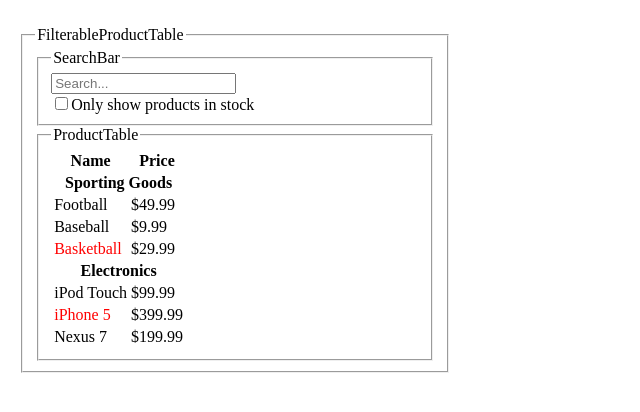
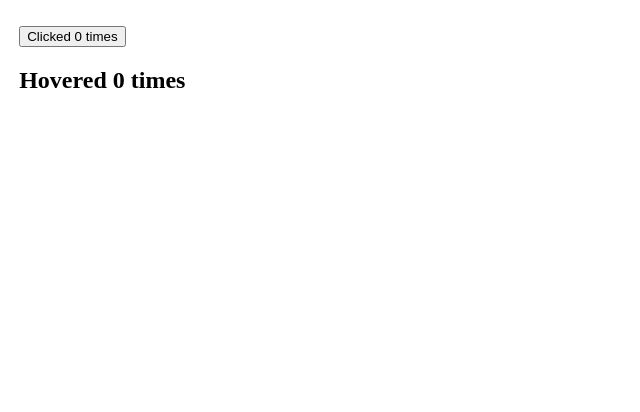
Before and after one commit to Jisan-mia/reactjs-core, a React (Vite) app: page / in a window 1280 px wide. Shown: the top 412 px of the page, without its empty margins (0-640 px from the left). Built offline with nearby package versions, Linux system fonts and the light colour scheme.

Commit message:
react hoc

```diff
--- a/src/App.jsx
+++ b/src/App.jsx
@@ -1,7 +1,8 @@
 // import ClockList from './components/ClockList'
 // import Form from './components/Form'
 
-import FilterableProductTable from "./components/ProductFilter/FilterableProductTable";
+import HOCExample from "./components/hoc";
+
 
 
 function App() {
@@ -29,7 +30,10 @@
         )}
       </Emoji> */}
 
-      <FilterableProductTable />
+      {/* <FilterableProductTable /> */}
+
+
+      <HOCExample />
     </div>
   );
 }
--- /dev/null
+++ b/src/components/hoc/ClickCounter.jsx
@@ -0,0 +1,12 @@
+import withCounter from "./withCounter"
+
+const ClickCounter = (props) => {
+  const {count, incrementCount} = props
+
+  return (
+      <button onClick={incrementCount}>Clicked {count} times</button>
+    )
+}
+
+
+export default withCounter(ClickCounter)
--- /dev/null
+++ b/src/components/hoc/HoverCounter.jsx
@@ -0,0 +1,9 @@
+import withCounter from "./withCounter"
+
+const HoverCounter = ({count, incrementCount}) => {
+  return (
+      <h2 onMouseOver={incrementCount}>Hovered {count} times</h2>
+    )
+}
+
+export default withCounter(HoverCounter)
--- /dev/null
+++ b/src/components/hoc/index.jsx
@@ -0,0 +1,11 @@
+import ClickCounter from "./ClickCounter";
+import HoverCounter from "./HoverCounter";
+
+export default function HOCExample() {
+  return (
+    <>
+      <ClickCounter />
+      <HoverCounter />
+    </>
+  )
+}
--- /dev/null
+++ b/src/components/hoc/withCounter.jsx
@@ -0,0 +1,23 @@
+import React from "react";
+
+const withCounter = (OriginalComponent) => {
+  class NewComponent extends React.Component {
+    state = {
+      count: 0,
+    };
+
+    incrementCount = () => {
+      this.setState((prevState) => ({ count: prevState.count + 1 }));
+    };
+
+    render() {
+      const { count } = this.state;
+      return (
+        <OriginalComponent count={count} incrementCount={this.incrementCount} />
+      );
+    }
+  }
+  return NewComponent;
+};
+
+export default withCounter;
```
Also changed, not shown: 1 other file (tests, documents, lock files or other folders).
